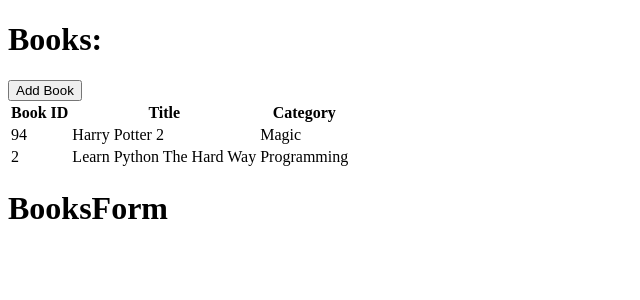
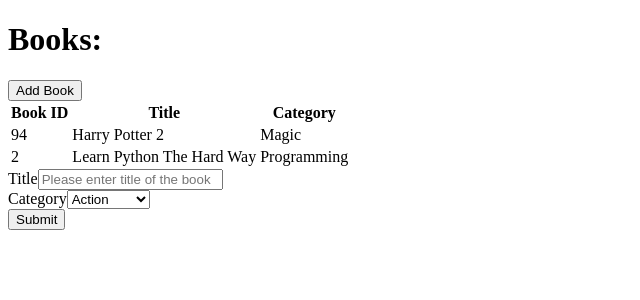
Before and after one commit to e71az/bookstore, a React (Create React App) app: page / in a window 1280 px wide. Shown: the top 300 px of the page, without its empty margins (0-640 px from the left). Built offline with nearby package versions, Linux system fonts and the light colour scheme.

Commit message:
Add form to the bookform component

```diff
--- a/src/components/BooksForm.js
+++ b/src/components/BooksForm.js
@@ -1,3 +1,34 @@
-const BooksForm = () => <h1>BooksForm</h1>;
+import Form from 'react-bootstrap/Form';
+import Button from 'react-bootstrap/Button';
 
+const BooksForm = () => {
+  const categories = ['Action', 'Biography', 'History', 'Horror', 'Kids', 'Learning', 'Sci-Fi'];
+  return (
+    <Form>
+      <Form.Group controlId="exampleForm.ControlInput1">
+        <Form.Label>Title</Form.Label>
+        <Form.Control type="input" placeholder="Please enter title of the book" />
+      </Form.Group>
+      <Form.Group controlId="exampleForm.ControlSelect1">
+        <Form.Label>Category</Form.Label>
+        <Form.Control as="select">
+
+          { categories.map((category) => (
+            <option key="i">
+              {' '}
+              {category}
+              {' '}
+            </option>
+
+          ))}
+
+        </Form.Control>
+
+      </Form.Group>
+      <Button variant="primary" type="submit">
+        Submit
+      </Button>
+    </Form>
+  );
+};
 export default BooksForm;
```
